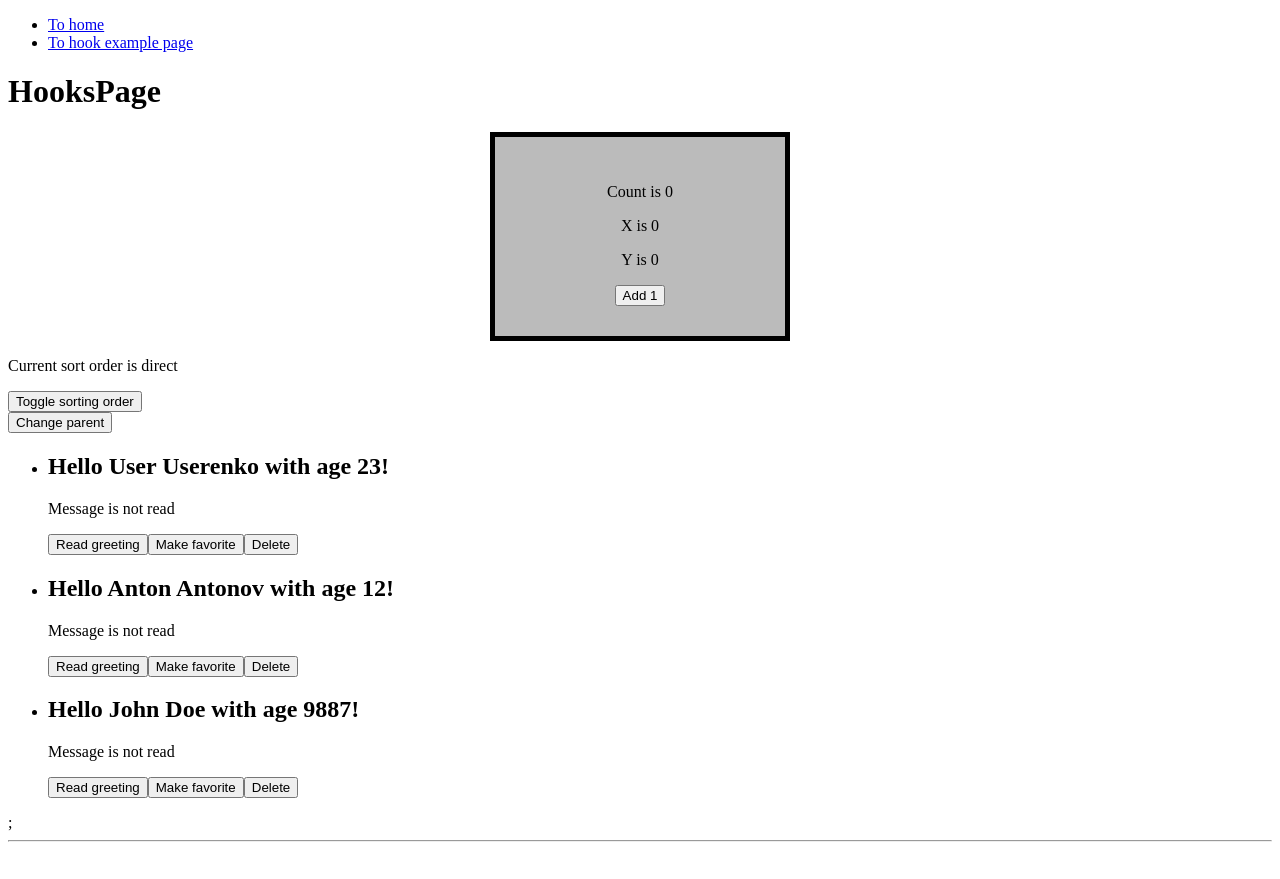
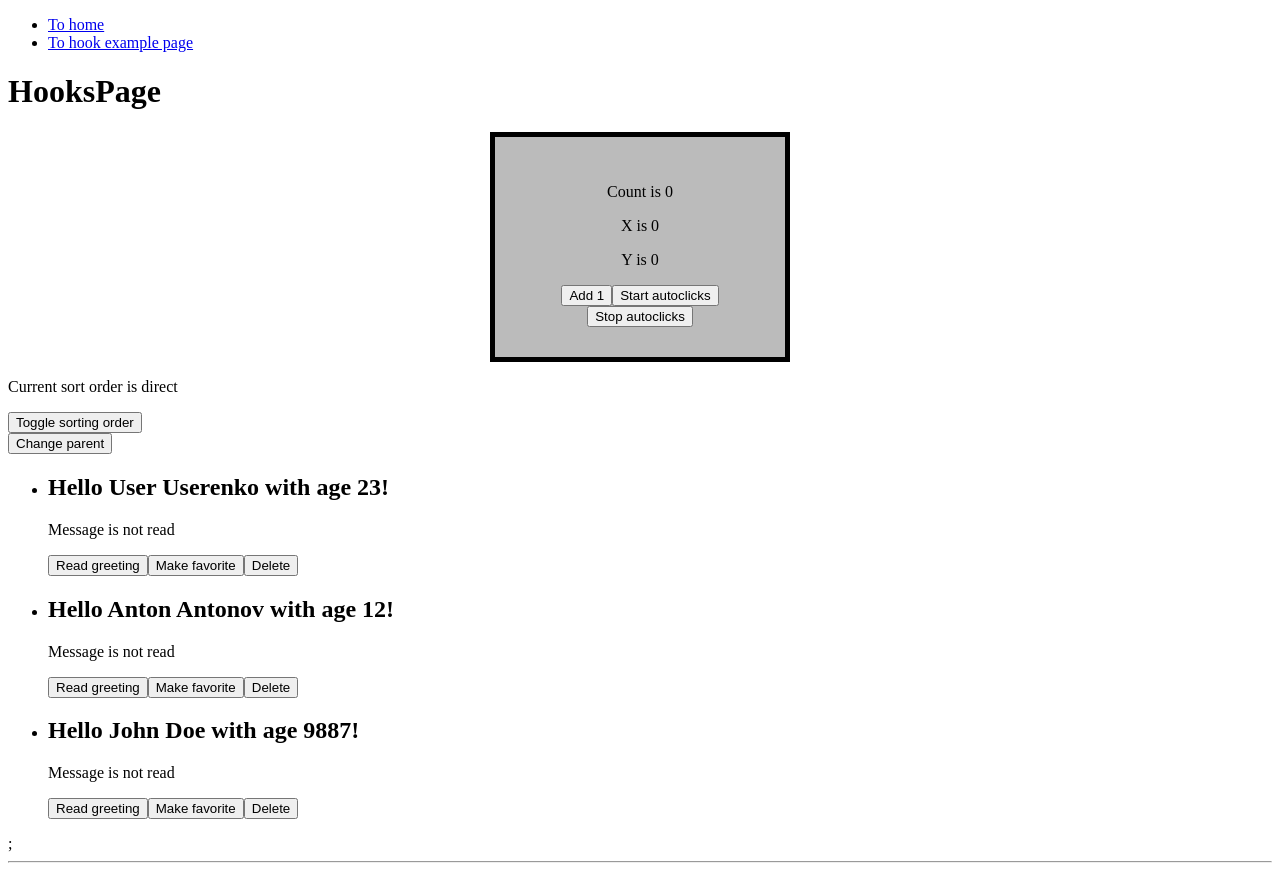
Before and after one commit to fc-fullstack-courses/fd-2023-1-react-app, a React (Create React App) app: page /hooks in a window 1280 px wide. Before the commit the page ends 858 px from the top, so only its background shows below. Built offline with nearby package versions, Linux system fonts and the light colour scheme.

Commit message:
Add autoclick logic

```diff
--- a/src/components/Counter/index.jsx
+++ b/src/components/Counter/index.jsx
@@ -1,9 +1,10 @@
-import React, { useState } from 'react';
+import React, { useState, useEffect } from 'react';
 import classNames from 'classnames';
 import styles from './Counter.module.scss';
 
 function Counter(props) {
   const [count, setCount] = useState(0);
+  const [intervalId, setIntervalId] = useState(null);
   const [coords, setCoords] = useState({
     x: 0,
     y: 0,
@@ -11,10 +12,26 @@ function Counter(props) {
 
   const handleClick = () => {
     setCount((currentCount) => {
-
       return currentCount + 1;
     });
   };
+
+  const startAutoClicks = () => {
+    if(!intervalId) {
+      const newIntervalId = setInterval(handleClick, 1000);
+
+      setIntervalId(newIntervalId);
+    }
+  }
+
+  const stopAutoClicks = () => {
+    setIntervalId((intervalId) => {
+
+      clearInterval(intervalId);
+
+      return null;
+    })
+  }
 
   const handleMouseMove = (e) => {
     const { clientX, clientY } = e;
@@ -31,6 +48,8 @@ function Counter(props) {
       <p>X is {coords.x}</p>
       <p>Y is {coords.y}</p>
       <button onClick={handleClick}>Add 1</button>
+      <button onClick={startAutoClicks}>Start autoclicks</button>
+      <button onClick={stopAutoClicks}>Stop autoclicks</button>
     </section>
   );
 }
```
